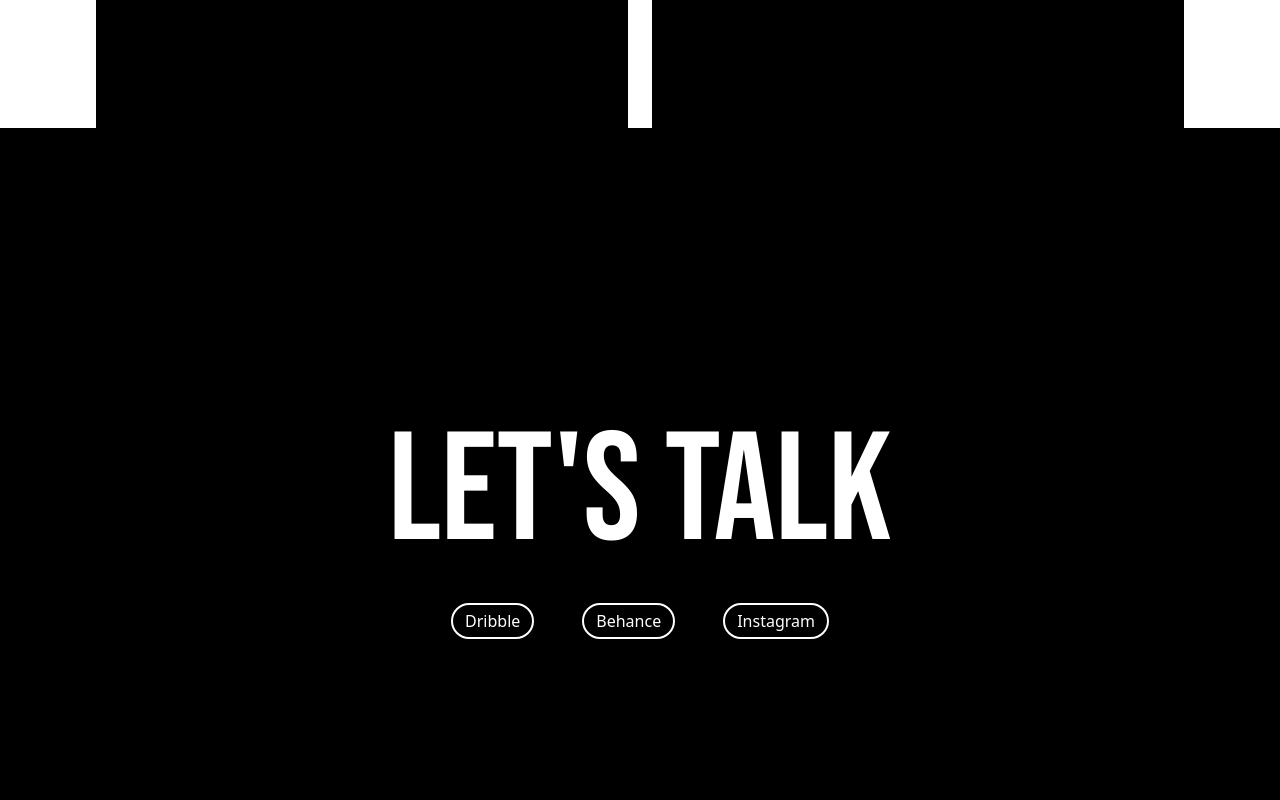
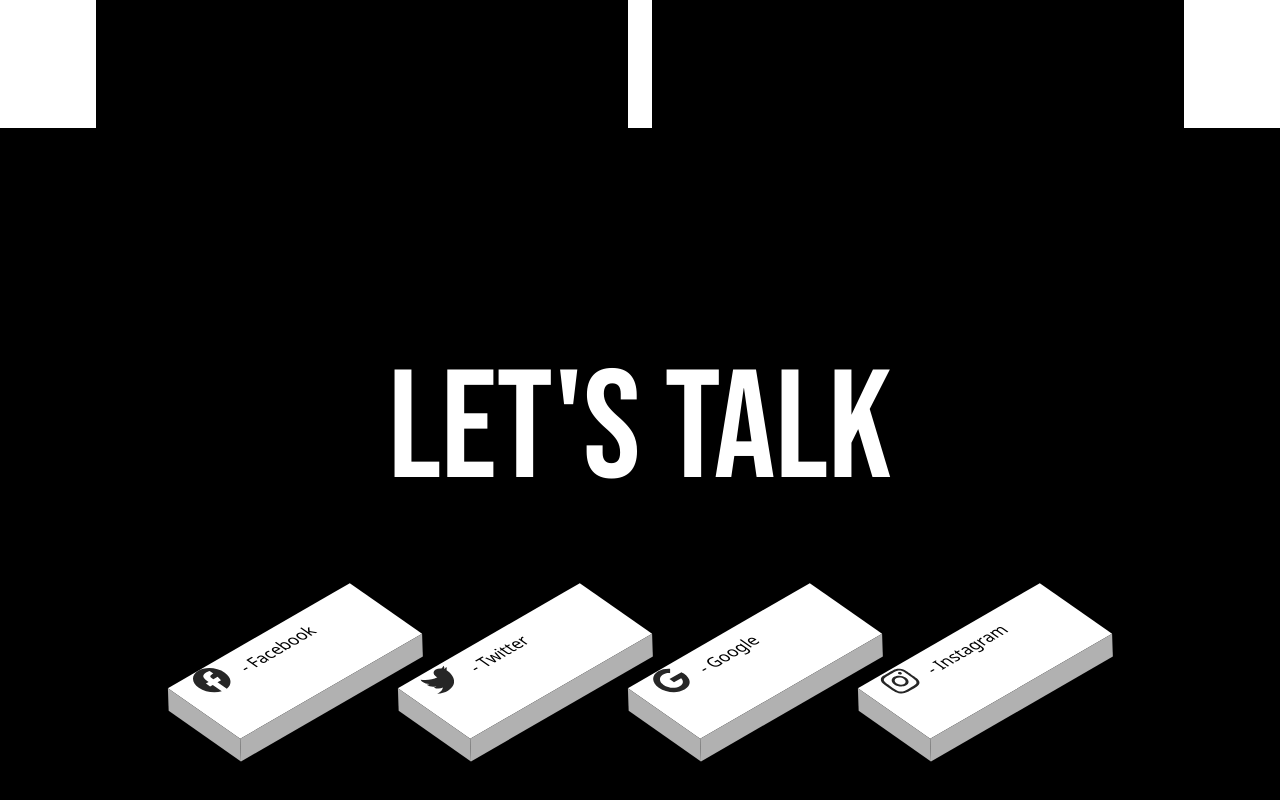
Before and after one commit to chaitanyak175/Interior-Design, a Next.js app: page / in a window 1280 px wide. Shown: the part 3472-4272 px from the top of the page. Built offline with nearby package versions, Linux system fonts and the light colour scheme.

Commit message:
added new styles for the social media account links

```diff
--- /dev/null
+++ b/components/Footer.module.css
@@ -0,0 +1,124 @@
+@import url("https://fonts.googleapis.com/css?family=Roboto+Condensed:300,400");
+
+.socialLinks {
+    position: absolute;
+    top: 50%;
+    left: 50%;
+    transform: translate(-50%, -50%);
+    display: flex;
+    margin: 0;
+    padding: 0;
+}
+
+.socialLinks li {
+    list-style: none;
+    margin: 0 5px;
+}
+
+.socialLinks li a {
+    text-decoration: none;
+    display: block;
+    width: 210px;
+    height: 80px;
+    background: #fff;
+    text-align: left;
+    padding-left: 20px;
+    transform: rotate(-30deg) skew(25deg) translate(0, 0);
+    transition: 0.5s;
+    box-shadow: -20px 20px 10px rgba(0, 0, 0, 0.5);
+    position: relative;
+}
+
+.socialLinks li a:before {
+    content: "";
+    position: absolute;
+    top: 10px;
+    left: -20px;
+    height: 100%;
+    width: 20px;
+    background: #b1b1b1;
+    transition: 0.5s;
+    transform: rotate(0deg) skewY(-45deg);
+}
+
+.socialLinks li a:after {
+    content: "";
+    position: absolute;
+    bottom: -20px;
+    left: -10px;
+    height: 20px;
+    width: 100%;
+    background: #b1b1b1;
+    transition: 0.5s;
+    transform: rotate(0deg) skewX(-45deg);
+}
+
+.socialLinks li a:hover {
+    transform: rotate(-30deg) skew(25deg) translate(20px, -15px);
+    box-shadow: -50px 50px 50px rgba(0, 0, 0, 0.5);
+}
+
+.icon {
+    font-size: 30px; /* Reduced size from 40px */
+    color: #262626;
+    line-height: 80px;
+    transition: 0.5s;
+    padding-right: 10px;
+}
+
+.socialLinks {
+    position: relative; /* Changed from absolute */
+    top: auto;
+    left: auto;
+    transform: none;
+    display: flex;
+    flex-wrap: wrap; /* Ensures responsiveness */
+    justify-content: center; /* Centers links */
+    gap: 10px; /* Adds spacing between links */
+}
+
+.socialLinks li:hover .icon,
+.socialLinks li:hover span {
+    color: white;
+}
+
+/* Hover colors for each list item */
+.socialLinks li:nth-child(1):hover a {
+    background: #3b5998;
+}
+.socialLinks li:nth-child(1):hover a:before {
+    background: #365492;
+}
+.socialLinks li:nth-child(1):hover a:after {
+    background: #4a69ad;
+}
+
+.socialLinks li:nth-child(2):hover a {
+    background: #00aced;
+}
+.socialLinks li:nth-child(2):hover a:before {
+    background: #097aa5;
+}
+.socialLinks li:nth-child(2):hover a:after {
+    background: #53b9e0;
+}
+
+.socialLinks li:nth-child(3):hover a {
+    background: #dd4b39;
+}
+.socialLinks li:nth-child(3):hover a:before {
+    background: #b33a2b;
+}
+.socialLinks li:nth-child(3):hover a:after {
+    background: #e66a5a;
+}
+
+.socialLinks li:nth-child(4):hover a {
+    background: #e4405f;
+}
+.socialLinks li:nth-child(4):hover a:before {
+    background: #d81c3f;
+}
+.socialLinks li:nth-child(4):hover a:after {
+    background: #e46880;
+}
--- a/components/footer.tsx
+++ b/components/footer.tsx
@@ -1,41 +1,66 @@
 import Link from "next/link";
-/* eslint-disable react/no-unescaped-entities */
+import { FontAwesomeIcon } from "@fortawesome/react-fontawesome";
+import {
+    faFacebook,
+    faTwitter,
+    faGoogle,
+    faInstagram,
+} from "@fortawesome/free-brands-svg-icons";
+import styles from "./Footer.module.css"; // Ensure this file exists with your custom styles
 
 const FooterComponent = () => {
     return (
-        <footer className="sm:h-screen overflow-hidden py-24 bg-black">
-            <div
-                id="container"
-                className=" px-6 sm:px-24 overflow-hidden w-full h-full"
-            >
-                <div className="w-full h-full justify-center items-center flex flex-col mb-6 sm:mb-0">
-                    <p className="font-bebas leading-none text-white text-[12vw]">
+        <footer className="sm:h-screen overflow-hidden py-24 bg-black relative">
+            <div className="px-6 sm:px-24 overflow-hidden w-full h-full relative">
+                <div className="w-full h-full flex flex-col justify-center items-center mb-6 sm:mb-0">
+                    <p className="font-bebas leading-none text-white text-[12vw] mb-20">
                         Let's talk
                     </p>
                     <div className="py-4"></div>
-                    <ul className="flex justify-center sm:flex-row items-center sm:gap-6">
-                        <li className="flex gap-3 border-2 border-white hover:bg-white text-white hover:text-black duration-300 mx-3 rounded-full px-3 py-1">
+                    <ul className={styles.socialLinks}>
+                        <li>
                             <Link
-                                href="https://www.x.com/chaitu_exe/"
+                                href="https://www.facebook.com"
                                 target="_blank"
                             >
-                                Dribble
+                                <FontAwesomeIcon
+                                    icon={faFacebook}
+                                    className={styles.icon}
+                                />
+                                <span> - Facebook</span>
                             </Link>
                         </li>
-                        <li className="flex gap-3 border-2 border-white hover:bg-white text-white hover:text-black duration-300 mx-3 rounded-full px-3 py-1">
+                        <li>
                             <Link
-                                href="https://www.x.com/chaitu_exe/"
+                                href="https://www.twitter.com"
                                 target="_blank"
                             >
-                                Behance
+                                <FontAwesomeIcon
+                                    icon={faTwitter}
+                                    className={styles.icon}
+                                />
+                                <span> - Twitter</span>
                             </Link>
                         </li>
-                        <li className="flex gap-3 border-2 border-white hover:bg-white text-white hover:text-black duration-300 mx-3 rounded-full px-3 py-1">
+                        <li>
+                            <Link href="https://www.google.com" target="_blank">
+                                <FontAwesomeIcon
+                                    icon={faGoogle}
+                                    className={styles.icon}
+                                />
+                                <span> - Google</span>
+                            </Link>
+                        </li>
+                        <li>
                             <Link
-                                href="https://www.x.com/chaitu_exe/"
+                                href="https://www.instagram.com"
                                 target="_blank"
                             >
-                                Instagram
+                                <FontAwesomeIcon
+                                    icon={faInstagram}
+                                    className={styles.icon}
+                                />
+                                <span> - Instagram</span>
                             </Link>
                         </li>
                     </ul>
--- a/package.json
+++ b/package.json
@@ -10,6 +10,9 @@
   },
   "dependencies": {
     "@barba/core": "^2.10.3",
+    "@fortawesome/fontawesome-svg-core": "^6.7.2",
+    "@fortawesome/free-brands-svg-icons": "^6.7.2",
+    "@fortawesome/react-fontawesome": "^0.2.2",
     "@next/font": "^14.2.15",
     "@sanity/icons": "^3.6.0",
     "@sanity/image-url": "^1.1.0",
```
Also changed, not shown: 1 other file (tests, documents, lock files or other folders).
